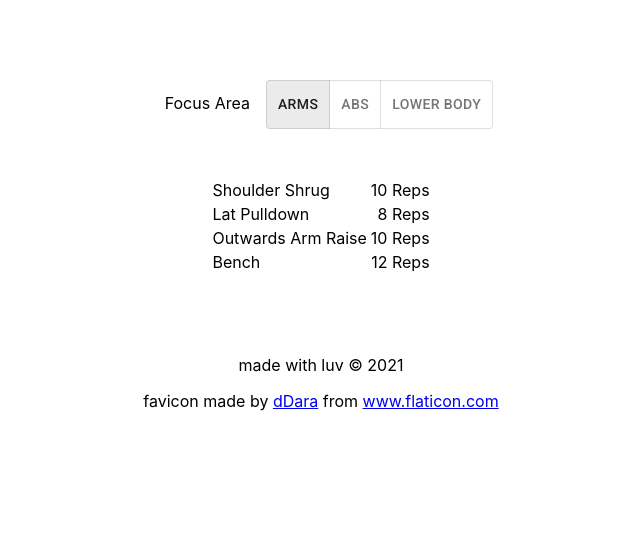
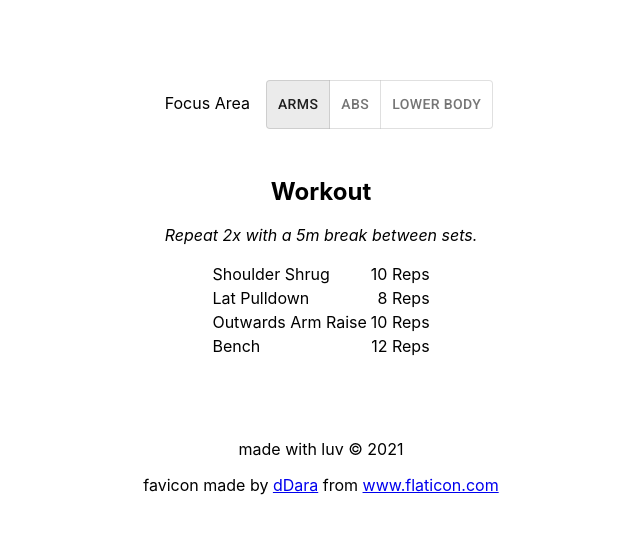
Before and after one commit to theodorachu/workout-builder, a React (Create React App) app: page / in a window 1280 px wide. Both pictures are taken after a click on the button "ARMS". Shown: the top 534 px of the page, without its empty margins (319-959 px from the left). Built offline with nearby package versions, Linux system fonts and the light colour scheme.

Commit message:
updated styling

```diff
--- a/src/components/Workout.jsx
+++ b/src/components/Workout.jsx
@@ -70,7 +70,10 @@ function Workout(props) {
   remixed = [].concat.apply([], remixed).sort(() => Math.random() - 0.5);
 
   return (
-    <table style={{margin:"3rem auto 3rem auto"}}>
+    <div style={{margin:"3rem auto"}}>
+      <h2>Workout</h2>
+      <p><i>Repeat 2x with a 5m break between sets.</i></p>
+      <table style={{margin: "auto"}}>
         <tbody>
           {remixed.map((e) => {
             return(
@@ -82,6 +85,7 @@ function Workout(props) {
           })}
         </tbody>
       </table>
+    </div>
   );
 }
 
```
Lines whose indentation alone changed are shown as unchanged.
